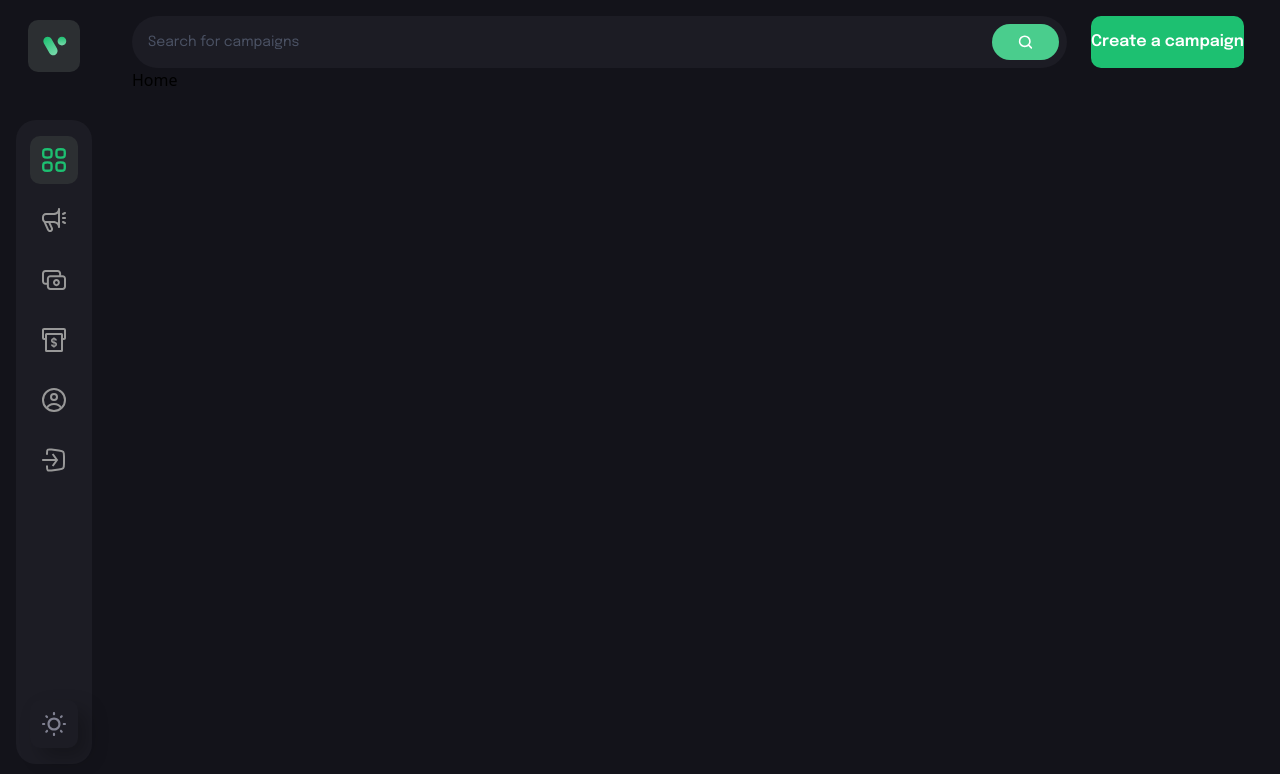
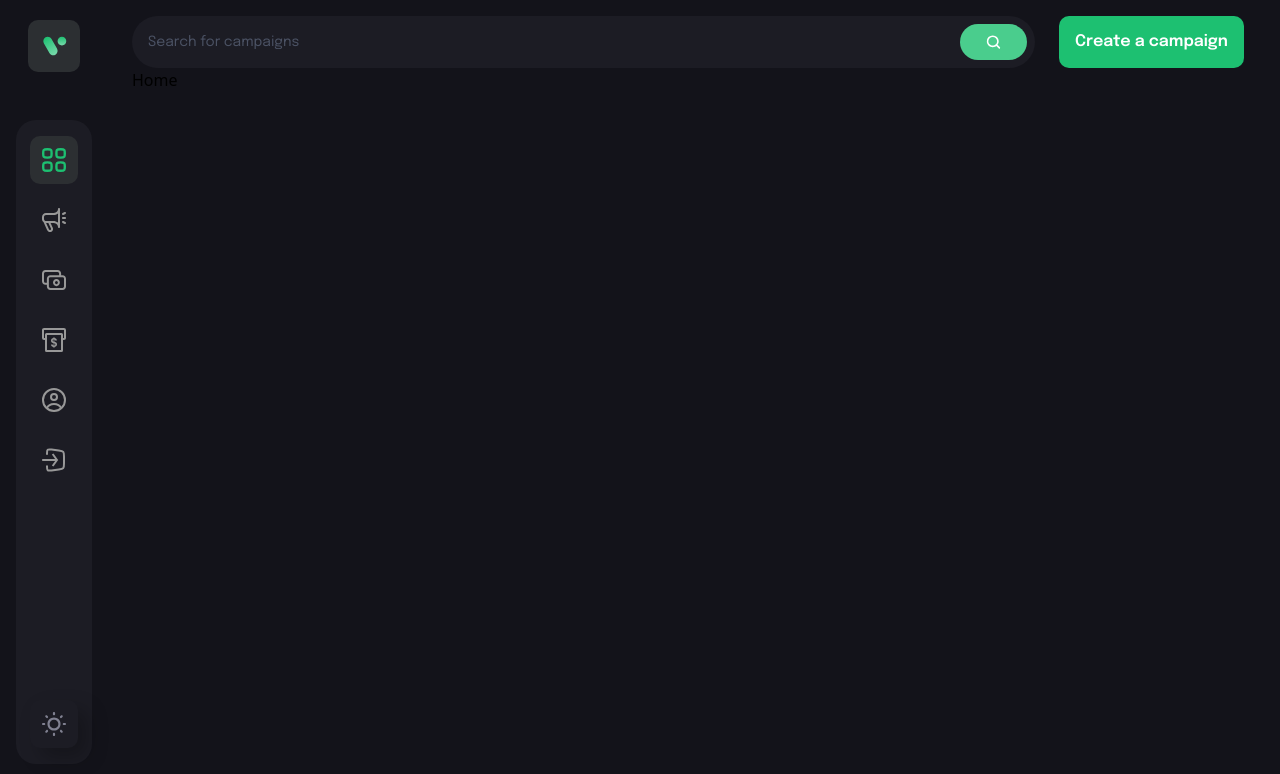
Before and after one commit to CodeKaito/Blockchain-Crowdfunding, a React (Vite) app in the folder client/: page / in a window 1280 px wide. Shown: the top 774 px of the page. Built offline with nearby package versions, Linux system fonts and the light colour scheme; what @thirdweb-dev/react would draw is missing.

Commit message:
modified:   client/src/components/CustomButton.jsx

```diff
--- a/client/src/components/CustomButton.jsx
+++ b/client/src/components/CustomButton.jsx
@@ -4,7 +4,7 @@
   return (
     <button
       type={btnType}
-      className={`font-epilogue font-semibold text-[16px] leading-[26px] text-white min-h-[52px] rounded-[10px] ${styles}`}
+      className={`font-epilogue font-semibold text-[16px] leading-[26px] text-white min-h-[52px] px-4 rounded-[10px] ${styles}`}
       onClick={handleClick}
     >
       {title}
```
